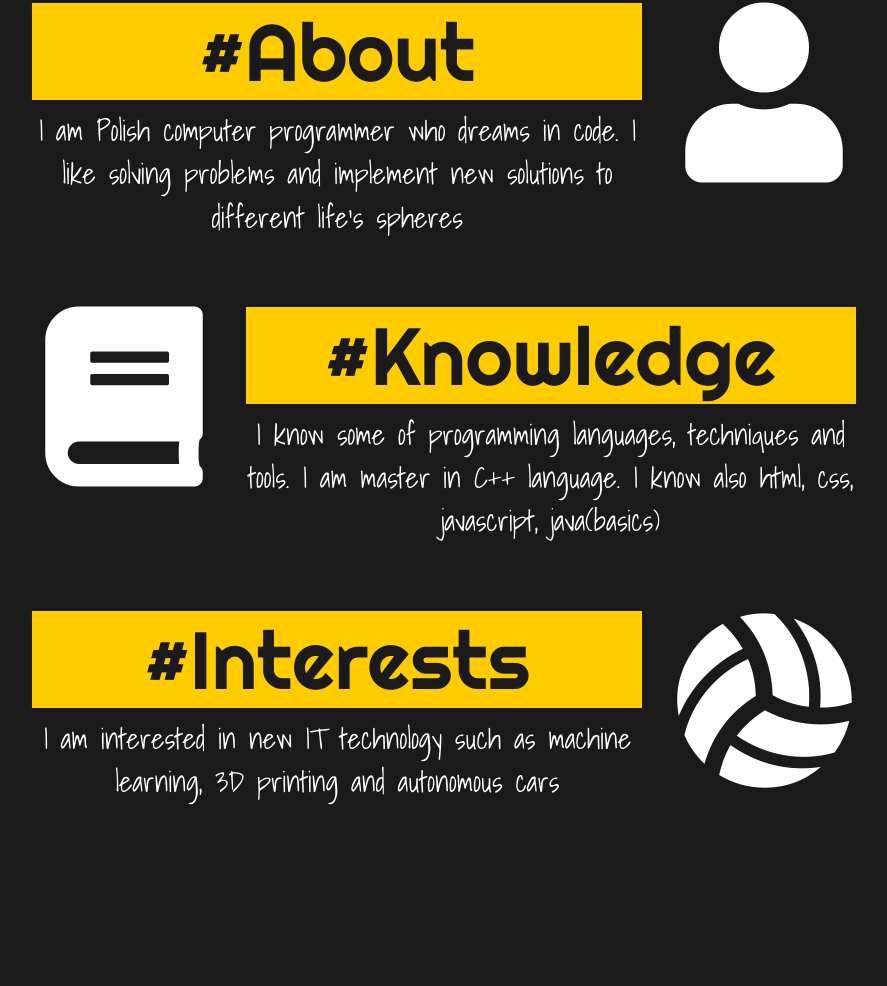
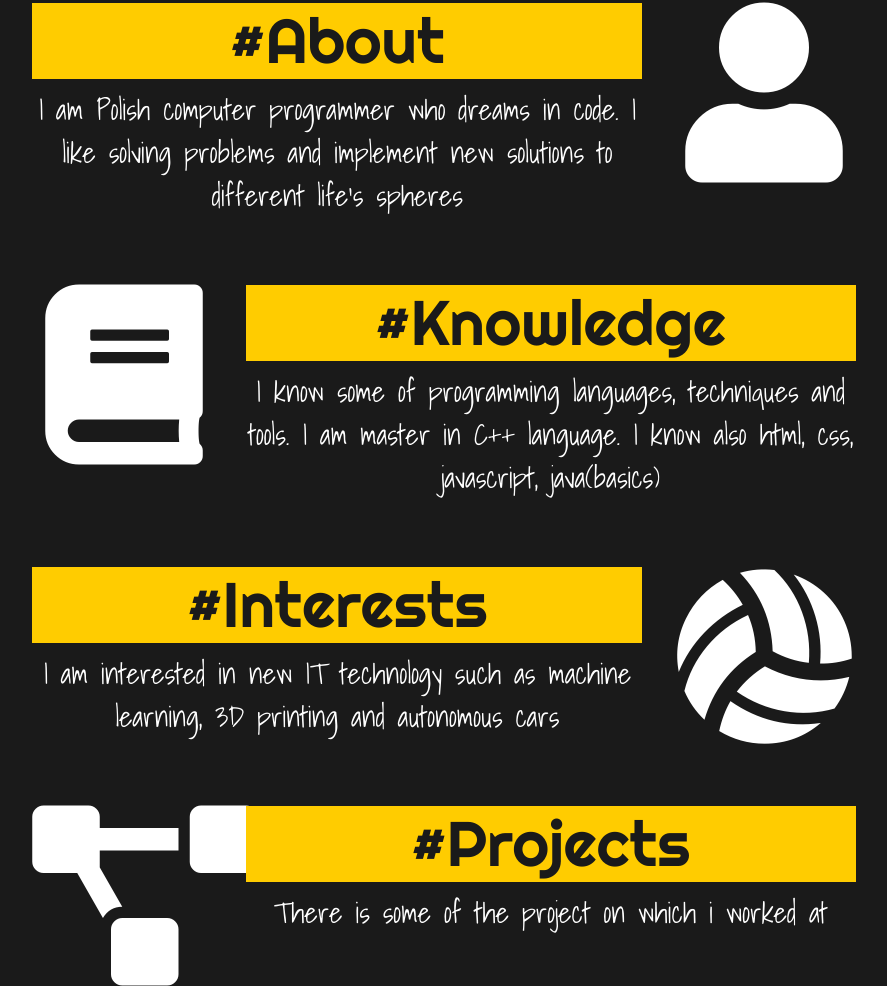
Before and after one commit to Coolxer/portf, a website: page index.html in a window 1280 px wide. Shown: the part 829-1815 px from the top of the page, without its empty margins (196-1083 px from the left). Before the commit the page ends 1650 px from the top, so only its background shows below. Drawn offline with nearby package versions, Linux system fonts and the light colour scheme; a web font is replaced by a local one.

Commit message:
added projects header

```diff
--- a/css/style.css
+++ b/css/style.css
@@ -134,7 +134,7 @@ hr {
 
 
 /* -------------------------- */
-.box h3 {
+.box h4 {
     color: #1a1a1a;
     background-color: #ffcc00;
     font-family: 'Righteous', cursive;
--- a/index.html
+++ b/index.html
@@ -75,7 +75,7 @@
         <div class="col-12" id="others">
           <div class="row">
             <div class="col-12 col-sm-12 col-md-8 col-lg-6 offset-lg-2 col-xl-6 offset-xl-2 text-center box">
-              <h3 class="display-3">#About</h3>
+              <h4 class="display-4">#About</h4>
               <p>I am Polish computer programmer who dreams in code. I like solving problems and
               implement new solutions to different life's spheres</p>
             </div>
@@ -88,17 +88,27 @@
               <i class="fas fa-book"></i>
             </div>
             <div class="col-12 col-sm-12 col-md-8 col-lg-6 col-xl-6 text-center box order-1 order-sm-1 order-md-2 order-lg-2 order-xl-2">
-              <h3 class="display-3">#Knowledge</h3>
+              <h4 class="display-4">#Knowledge</h3>
               <p>I know some of programming languages, techniques and tools. I am master in C++ language. I know also html, css, javascript, java(basics)</p>
             </div>
           </div>
           <div class="row mar-50">
             <div class="col-12 col-sm-12 col-md-8 col-lg-6 offset-lg-2 col-xl-6 offset-xl-2 text-center box">
-              <h3 class="display-3">#Interests</h3>
+              <h4 class="display-4">#Interests</h4>
               <p>I am interested in new IT technology such as machine learning, 3D printing and autonomous cars</p>
             </div>
             <div class="col-12 col-sm-12 col-md-4 col-lg-2 col-xl-2 _icon text-center">
               <i class="fas fa-volleyball-ball"></i>
+            </div>
+          </div>
+          <div class="row mar-50">
+            <div class="col-12 col-sm-12 col-md-4 col-lg-2 offset-lg-2 col-xl-2 offset-xl-2 _icon text-center order-2 order-sm-2 order-md-1 order-lg-1 order-xl-1">
+              <i class="fas fa-project-diagram"></i>
+            </div>
+            <div
+              class="col-12 col-sm-12 col-md-8 col-lg-6 col-xl-6 text-center box order-1 order-sm-1 order-md-2 order-lg-2 order-xl-2">
+              <h4 class="display-4">#Projects</h3>
+                <p>There is some of the project on which i worked at</p>
             </div>
           </div>
         </div>
```
